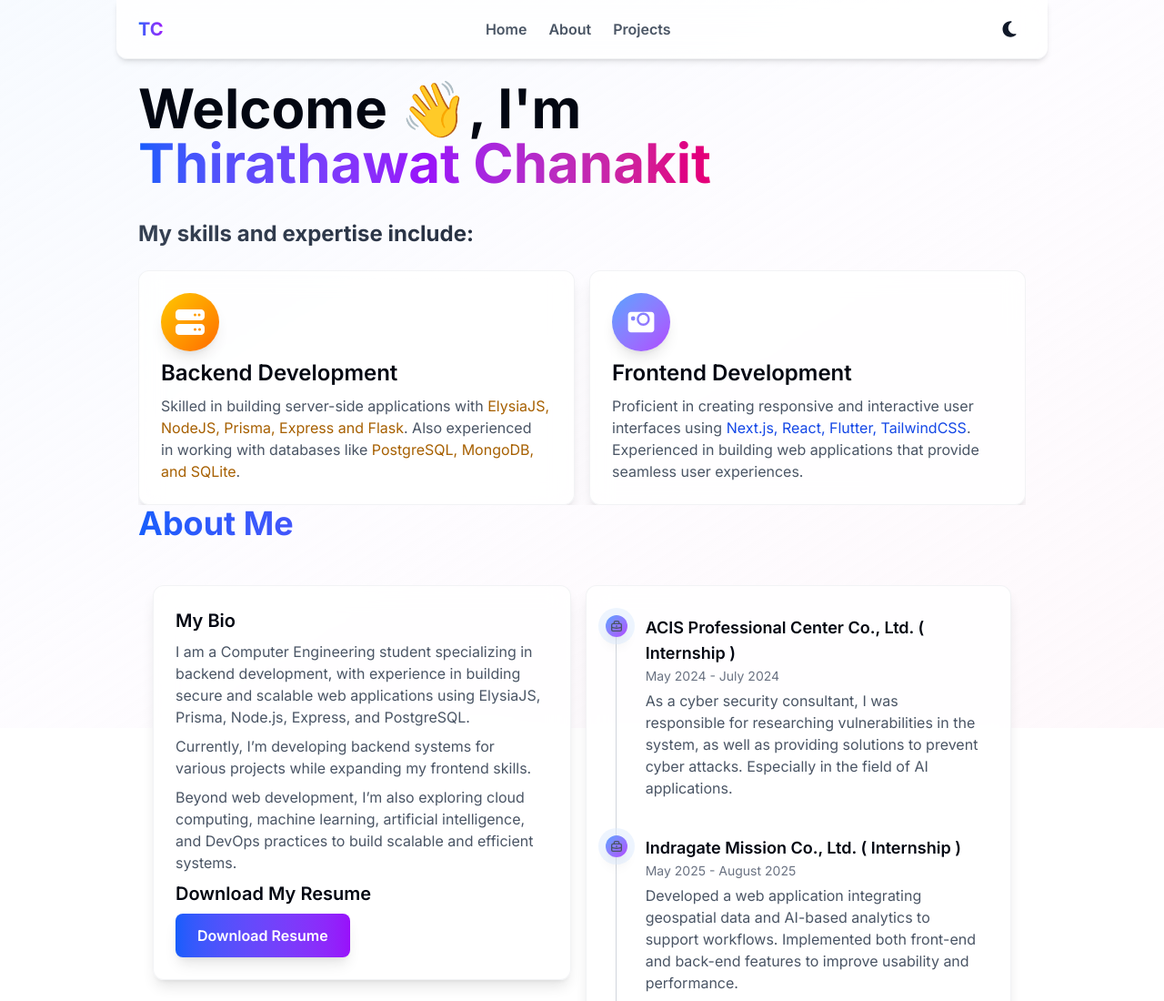
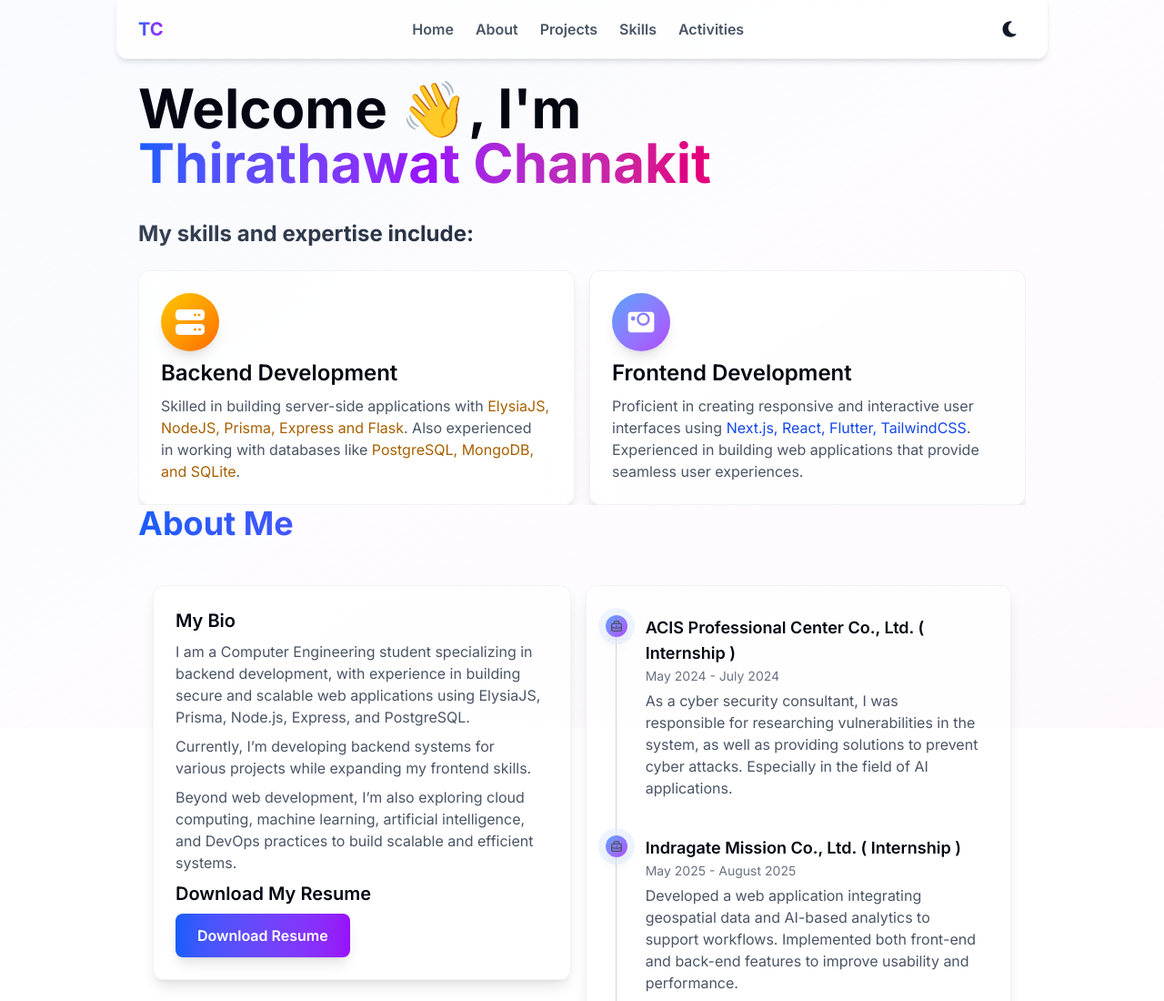
Before and after one commit to tatatitutatuay/profile, an Astro site in the folder frontend/: page / in a window 1280 px wide. Shown: the top 1100 px of the page at 91% size. Built offline with nearby package versions, Linux system fonts and the light colour scheme; Astro itself is replaced by a stand-in of ours.

Commit message:
add navbar

```diff
--- a/frontend/src/components/Navbar.astro
+++ b/frontend/src/components/Navbar.astro
@@ -4,12 +4,12 @@ import { Image } from "astro:assets";
 const { pathname } = Astro.url;
 
 let links: string[];
-const linkNames = ["Home", "About", "Projects", "Services"];
+const linkNames = ["Home", "About", "Projects", "Skills", "Activities"];
 
 if (pathname == "/") {
-  links = ["#home", "#about", "#projects"];
+  links = ["#home", "#about", "#projects", "#skills", "#activities"];
 } else {
-  links = ["/", "/#about", "/projects"];
+  links = ["/", "/#about", "/projects", "/#skills", "/#activities"];
 }
 ---
 
```
